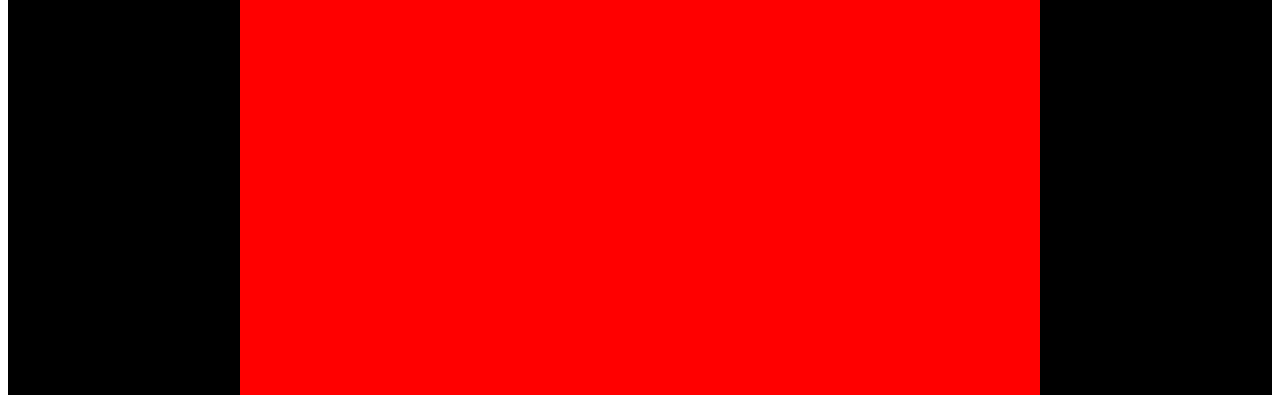
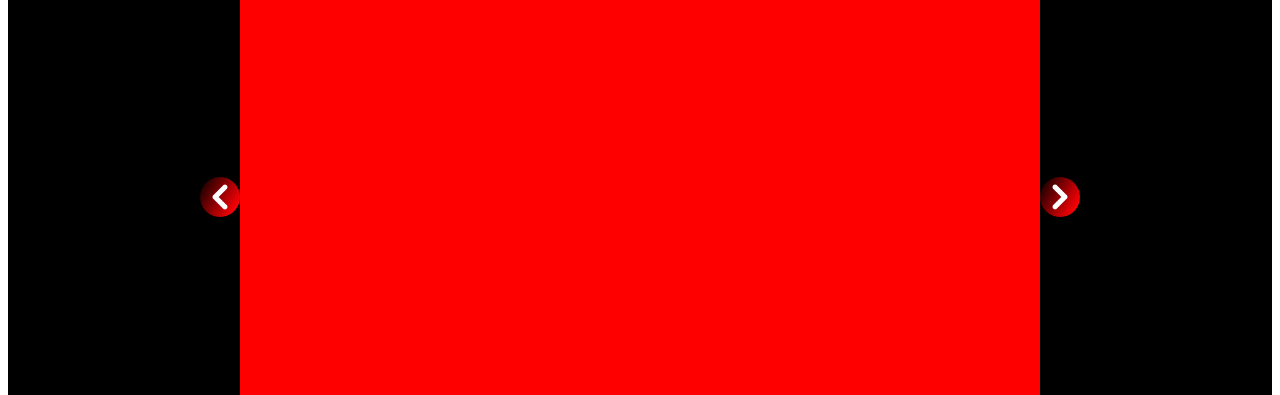
Before and after one commit to Felpzzcr7/pichau, a plain HTML site: page index.html in a window 1280 px wide. Shown: the part 51-446 px from the top of the page. Drawn offline with Linux system fonts and the light colour scheme; grey boxes are pictures that could not be loaded.

Commit message:
setas adicionadas e css corrigido

```diff
--- a/design/layout.css
+++ b/design/layout.css
@@ -8,18 +8,23 @@
 }
 
 .carrossel{
- background-color: black;
-height: 400px;
-display: flex;
-justify-content: center;
+    background-color: black;
+    height: 400px;
+    display: flex;
+    justify-content: center;
+    align-items: center;
+    position: relative;
 }
+
 
 #principal {
     height: 430px;
+    width: 800px;
     background-color: red;
-    width: 800px;
-    position: absolute;
+    position: relative;
+    margin-top: 30px;
 }
+
 
 .preferencia{
     margin-top: -4px;
@@ -64,3 +69,7 @@
     width: 250px;
     background-color: white;
 }
+.setinha{
+    width: 40px;
+    height: 40px;
+}
--- a/index.html
+++ b/index.html
@@ -17,7 +17,11 @@
 
      <main>
             <div class="carrossel">
+                    <div class="setinha"> <img src="./design/img/botao-de-seta.png" alt="seta esquerda"
+                        height="40px" width="40px"></div>
                     <div id="principal"></div>
+                    <div class="setinha"> <img src="./design/img/seta-para-a-direita.png" alt=""
+                        height="40px" width="40px"></div>
             </div>
      </main>
      <img src="https://media.pichau.com.br/media/aw_rbslider/slides/2026_-_23_Jan_a_06_Fev_PC_Gamer_do_Estudante_1488x100.webp" alt=""
```
Also changed, not shown: design/img/botao-de-seta.png (added), design/img/seta-para-a-direita.png (added).
